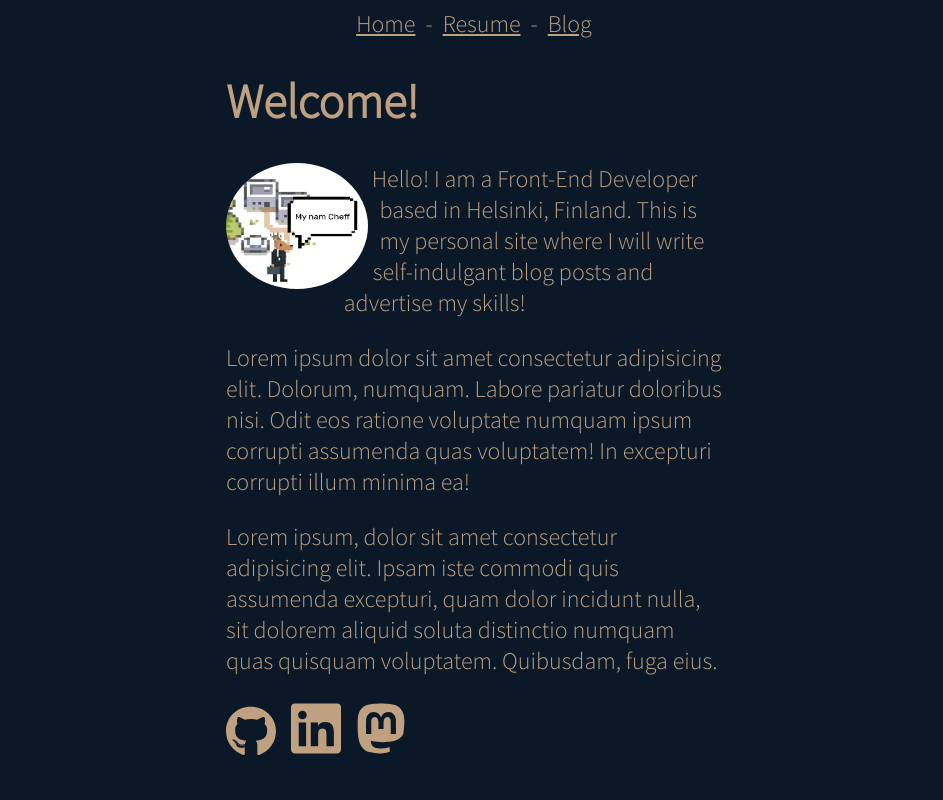
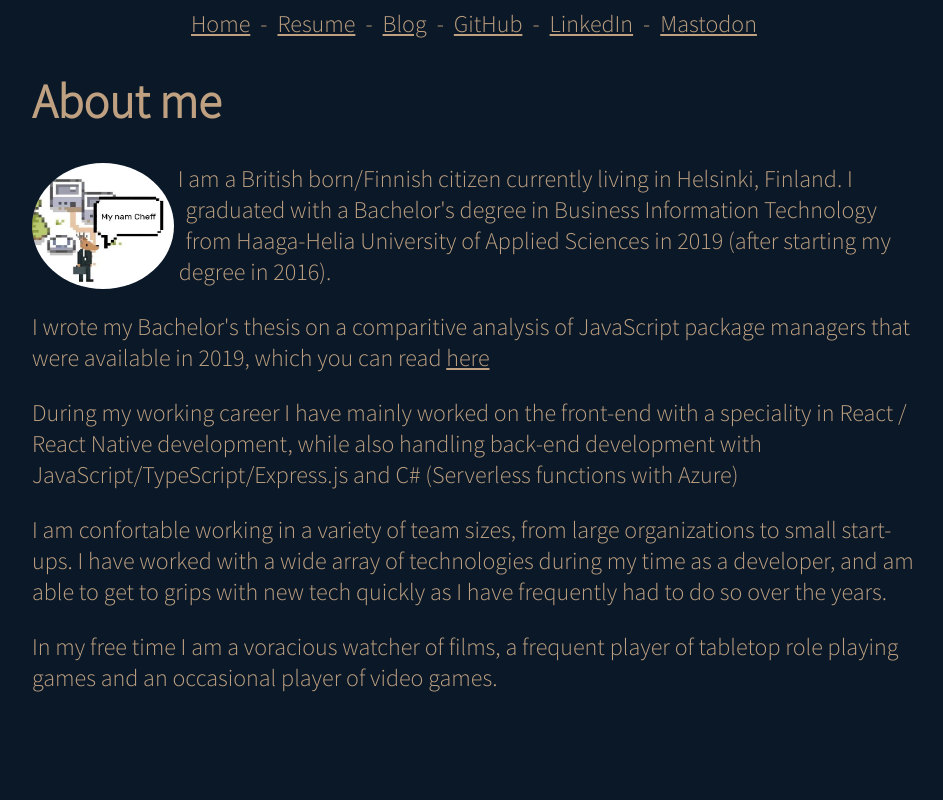
Before and after one commit to MaximumFluff/Personal-Page-Generator, a Python web app: template templates/index.j2 in a window 1280 px wide. Shown: the whole page, without its empty margins (166-1109 px from the left). Run offline with Jinja, Linux system fonts and the light colour scheme; the template is opened without the code that fills it, so the values that code supplies are empty.

```diff
--- a/templates/base.j2
+++ b/templates/base.j2
@@ -12,7 +12,7 @@
   @import url('https://fonts.googleapis.com/css2?family=Source+Sans+Pro:wght@300&display=swap');
 
   html {
-    width: 40vw;
+    max-width: 900px;
     height: 100vh;
     margin: 0 auto;
   }
@@ -29,6 +29,7 @@
     background-color: #181A24;
     border-radius: 10px;
     padding: 25px;
+    overflow: scroll;
   }
 
   code {
@@ -39,10 +40,6 @@
   a {
     color: #BFA181;
   }
-
-  /*a:visited {
-    color: #6d471e;
-  }*/
 
   nav {
     display: flex;
@@ -64,6 +61,26 @@
   .link-icon {
     width: 50px;
     margin-right: 10px;
+  }
+
+  .resume-container {
+    margin-bottom: 25px;
+  }
+
+  .resume-container> :is(h4, h5) {
+    margin: 0px;
+  }
+
+  .resume-container>p {
+    margin-top: 5px;
+  }
+
+  .resume-description>img {
+    float: left;
+    width: 75px;
+    border-radius: 50%;
+    shape-outside: circle(35px at center center);
+    margin-right: 30px;
   }
 
   #skill-container {
--- a/templates/blog.j2
+++ b/templates/blog.j2
@@ -3,6 +3,6 @@
 {% block content %}
 <h1>Blog</h1>
 {% for item in metadata %}
-<a href="blog/{{item.name}}.html">[{{ item.date_created }}]: {{ item.name }}</a>
+<a href="blog/{{ item.name }}.html">[{{ item.date_created }}]: {{ item.name }}</a>
 {% endfor %}
 {% endblock %}
--- a/templates/header.j2
+++ b/templates/header.j2
@@ -4,4 +4,10 @@
   <a class="link" href="{% if not_root %}../{%endif %}resume.html">Resume</a>
   -
   <a class="link" href="{% if not_root %}../{%endif %}blog.html">Blog</a>
+  -
+  <a class="link" href="https://github.com/MaximumFluff" target="_blank">GitHub</a>
+  -
+  <a class="link" href="https://www.linkedin.com/in/alex-jacobs-759b9564/" target="_blank">LinkedIn</a>
+  -
+  <a class="link" href="https://mastodon.sdf.org/@MaximumFluff" rel="me" target="_blank">Mastodon</a>
 </nav>
--- a/templates/index.j2
+++ b/templates/index.j2
@@ -1,21 +1,26 @@
 {% extends "base.j2" %}
 {% block content %}
-<h1>Welcome!</h1>
+<h1>About me</h1>
 <div>
   <img id="avatar" src="images/avatar.jpg" alt="GitHub avatar">
-  <p>Hello! I am a Front-End Developer based in Helsinki, Finland. This is my personal site where I will write
-    self-indulgant blog posts and advertise my skills!</p>
-  <p>Lorem ipsum dolor sit amet consectetur adipisicing elit. Dolorum, numquam. Labore pariatur doloribus nisi. Odit eos
-    ratione voluptate numquam ipsum corrupti assumenda quas voluptatem! In excepturi corrupti illum minima ea!</p>
-  <p>Lorem ipsum, dolor sit amet consectetur adipisicing elit. Ipsam iste commodi quis assumenda excepturi, quam dolor
-    incidunt nulla, sit dolorem aliquid soluta distinctio numquam quas quisquam voluptatem. Quibusdam, fuga eius.</p>
-</div>
+  <p>I am a British born/Finnish citizen currently living in Helsinki, Finland. I graduated with a Bachelor's degree in
+    Business Information Technology from Haaga-Helia University of Applied Sciences in 2019 (after starting my degree in
+    2016).
+  </p>
 
-<div>
-  <a href="https://github.com/MaximumFluff"><img class="link-icon" src="images/github.svg" alt="GitHub icon"></a>
-  <a href="https://www.linkedin.com/in/alex-jacobs-759b9564/"><img class="link-icon" src="images/linkedin.svg"
-      alt="LinkedIn icon"></a>
-  <a rel="me" href="https://mastodon.sdf.org/@MaximumFluff"><img class="link-icon" src="images/mastodon.svg"
-      alt="Mastodon icon"></a>
+  <p>I wrote my Bachelor's thesis on a comparitive analysis of JavaScript package managers that were available in 2019,
+    which you can read <a href="https://www.theseus.fi/handle/10024/227945" target="_blank">here</a></p>
+
+  <p>During my working career I have mainly worked on the front-end with a speciality in React / React Native
+    development,
+    while also handling back-end development with JavaScript/TypeScript/Express.js and C# (Serverless functions with
+    Azure)</p>
+
+  <p>I am confortable working in a variety of team sizes, from large organizations to small start-ups. I have worked
+    with a wide array of technologies during my time as a developer, and am able to get to grips with new tech quickly
+    as I have frequently had to do so over the years.</p>
+
+  <p>In my free time I am a voracious watcher of films, a frequent player of tabletop role playing games and an
+    occasional player of video games.</p>
 </div>
 {% endblock %}
```
Also changed, not shown: main.py (+59 -0 lines), templates/resume.j2 (+10 -12 lines), README.md, output/images/emabler.jpg (added), output/images/industry62.jpg (added), output/images/kesko.jpg (added), output/images/veikkaus.jpg (added).
